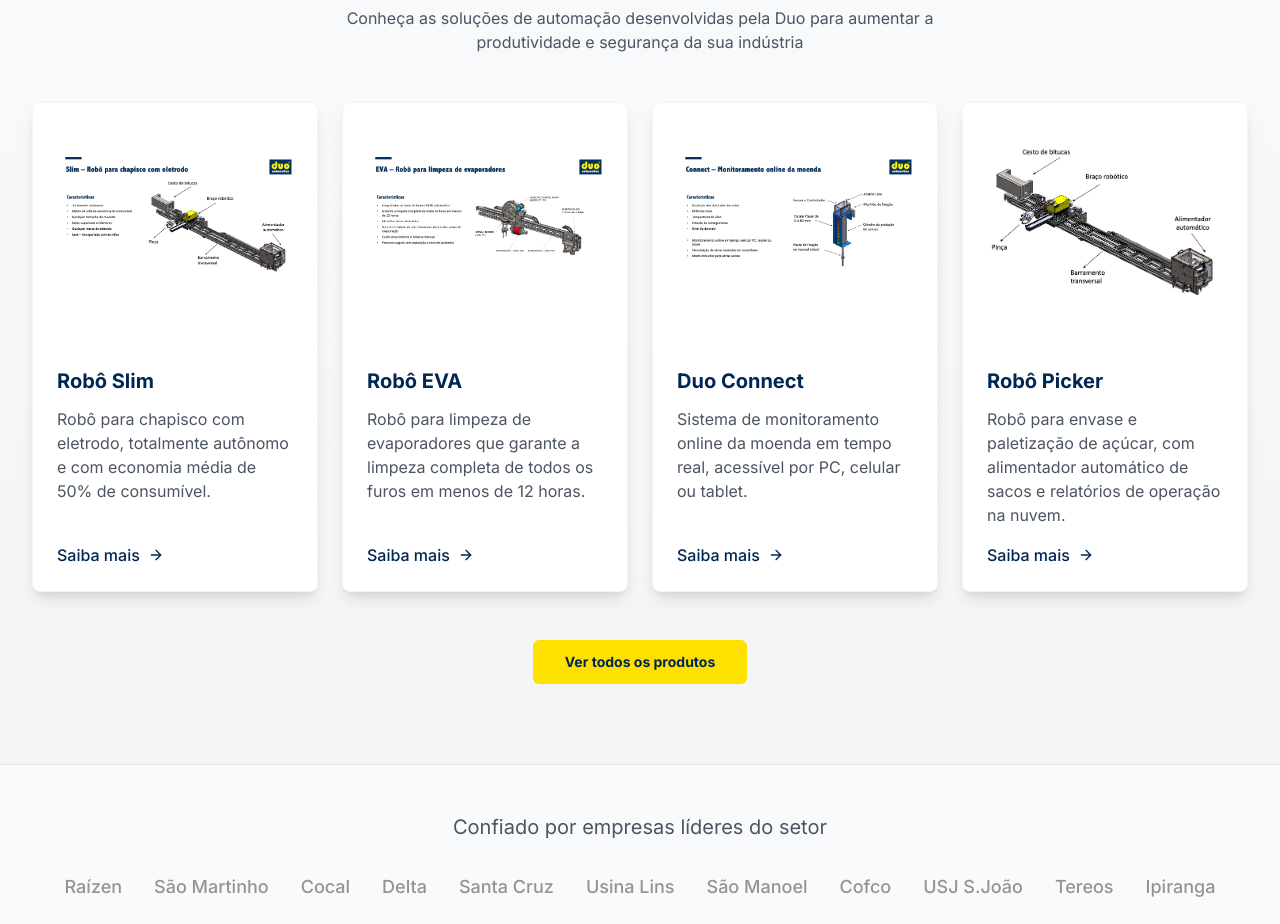
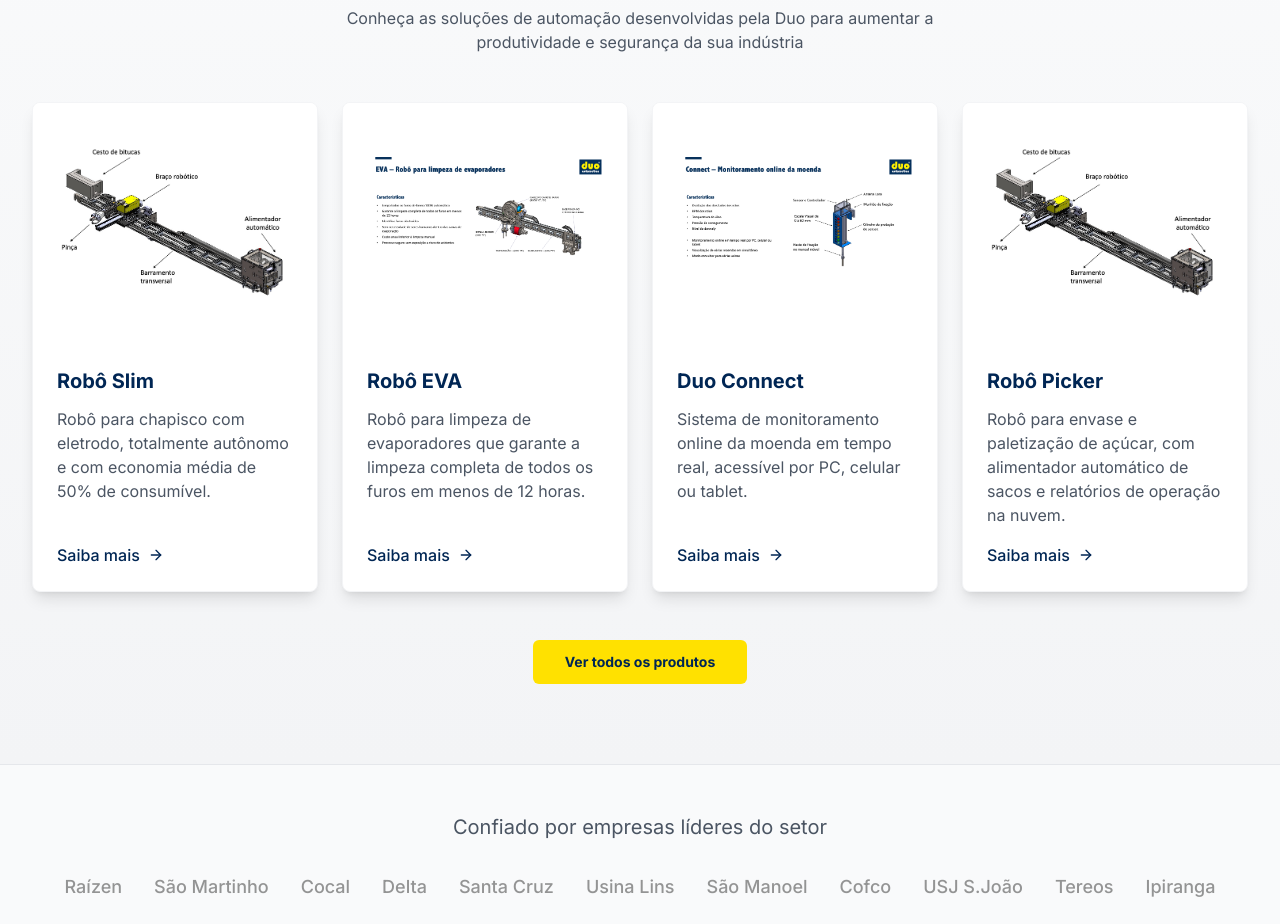
Before and after one commit to rmcarvalheira/duo-automation-reimagine, a React (Vite) app: page / in a window 1280 px wide. Shown: the part 1460-2384 px from the top of the page. Built offline with nearby package versions, Linux system fonts and the light colour scheme.

Commit message:
Replace Robô Slim image
Replaced the Robô Slim image in the Product Overview component with the new image provided.

```diff
--- a/src/components/home/ProductOverview.tsx
+++ b/src/components/home/ProductOverview.tsx
@@ -8,7 +8,7 @@ const products = [
   {
     name: 'Robô Slim',
     description: 'Robô para chapisco com eletrodo, totalmente autônomo e com economia média de 50% de consumível.',
-    image: '/lovable-uploads/5d74b1e9-2a75-4c71-810d-5ea4c9954ea8.png',
+    image: '/lovable-uploads/37d70281-7c79-4b39-a5c7-3ff018f6c0c1.png',
     slug: 'robo-slim',
   },
   {
--- a/src/pages/ProductDetail.tsx
+++ b/src/pages/ProductDetail.tsx
@@ -10,7 +10,7 @@ const productData = {
     tagline: 'Robô para chapisco com eletrodo',
     description: 'O Robô Slim é uma solução totalmente autônoma para chapisco com eletrodo, proporcionando economia média de 50% de consumível e maior segurança nas operações de manutenção de moendas.',
     detailedDescription: 'O Robô Slim foi desenvolvido para automatizar o processo de chapisco com eletrodo em moendas de qualquer tamanho, eliminando a necessidade de intervenção manual em um ambiente de alto risco. Seu design compacto e leve permite fácil transporte e instalação, enquanto sua tecnologia avançada garante um acabamento preciso e consistente, prolongando a vida útil dos equipamentos e reduzindo o tempo de parada para manutenção.',
-    image: '/lovable-uploads/5d74b1e9-2a75-4c71-810d-5ea4c9954ea8.png',
+    image: '/lovable-uploads/37d70281-7c79-4b39-a5c7-3ff018f6c0c1.png',
     features: ['Totalmente autônomo', 'Média de 50% de economia de consumível', 'Qualquer tamanho de moenda', 'Rolos superiores e inferiores', 'Qualquer marca de eletrodo', 'Leve – transportado com as mãos'],
     specifications: [{
       name: 'Dimensões',
--- a/src/pages/Products.tsx
+++ b/src/pages/Products.tsx
@@ -1,4 +1,3 @@
-
 import React from 'react';
 import { Link } from 'react-router-dom';
 import { Button } from '@/components/ui/button';
@@ -10,7 +9,7 @@ const products = [
     name: 'Robô Slim',
     tagline: 'Robô para chapisco com eletrodo',
     description: 'Solução totalmente autônoma para chapisco com eletrodo, proporcionando economia média de 50% de consumível e maior segurança nas operações.',
-    image: '/lovable-uploads/5d74b1e9-2a75-4c71-810d-5ea4c9954ea8.png',
+    image: '/lovable-uploads/37d70281-7c79-4b39-a5c7-3ff018f6c0c1.png',
     features: [
       'Totalmente autônomo',
       'Média de 50% de economia de consumível',
```
Also changed, not shown: public/lovable-uploads/37d70281-7c79-4b39-a5c7-3ff018f6c0c1.png (added).
